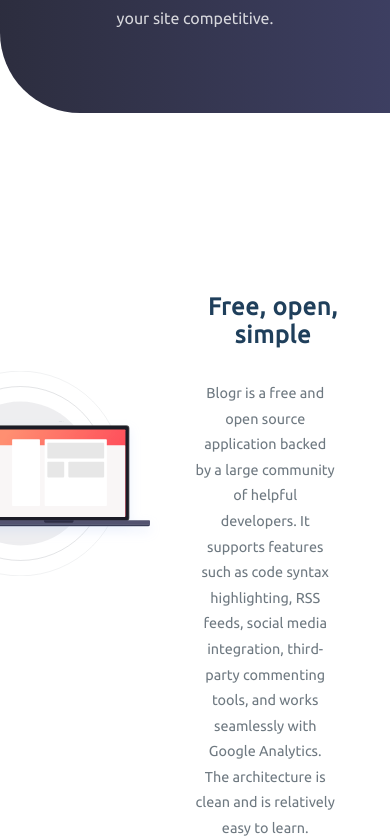
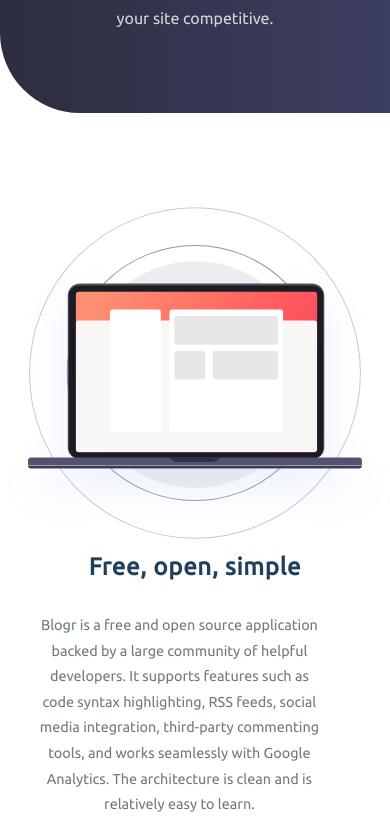
Before and after one commit to sohail-webdev/blogr-landing-page, a React (Vite) app: page / in a window 390 px wide. Shown: the part 2607-3445 px from the top of the page. Built offline with nearby package versions, Linux system fonts and the light colour scheme.

Commit message:
feat: code mobile free info section

```diff
--- a/src/index.css
+++ b/src/index.css
@@ -524,4 +524,16 @@ li,
   .section-speed-content > p {
     font-size: 1rem;
   }
+  /* Section Free Info */
+  .section-free {
+    flex-direction: column;
+    background-image: url(./assets/images/illustration-laptop-mobile.svg);
+    background-position-x: center;
+    background-position-y: 15%;
+    background-size: 130%;
+    height: 55rem;
+  }
+  .section-free-content {
+    width: 100%;
+  }
 }
```
Also changed, not shown: src/assets/images/illustration-laptop-mobile.svg (added).
